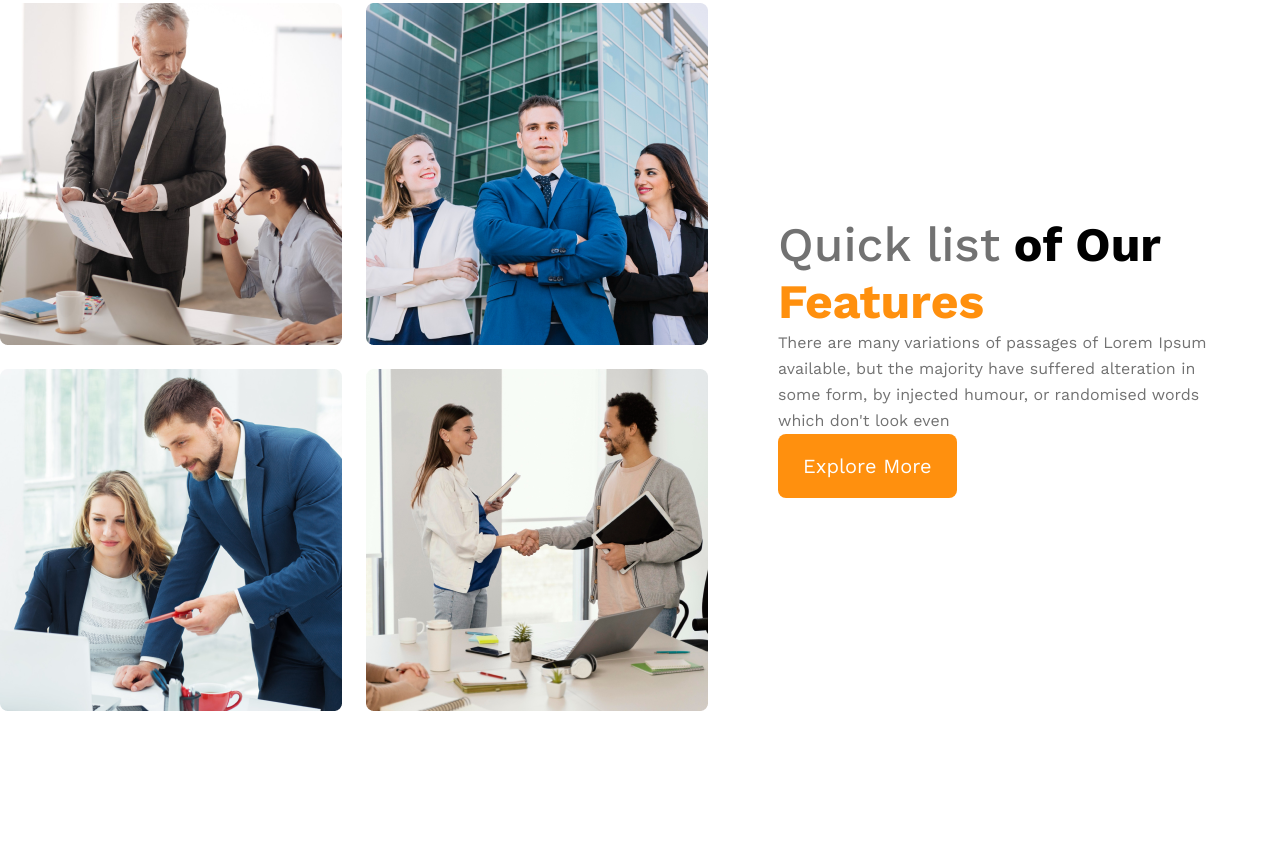
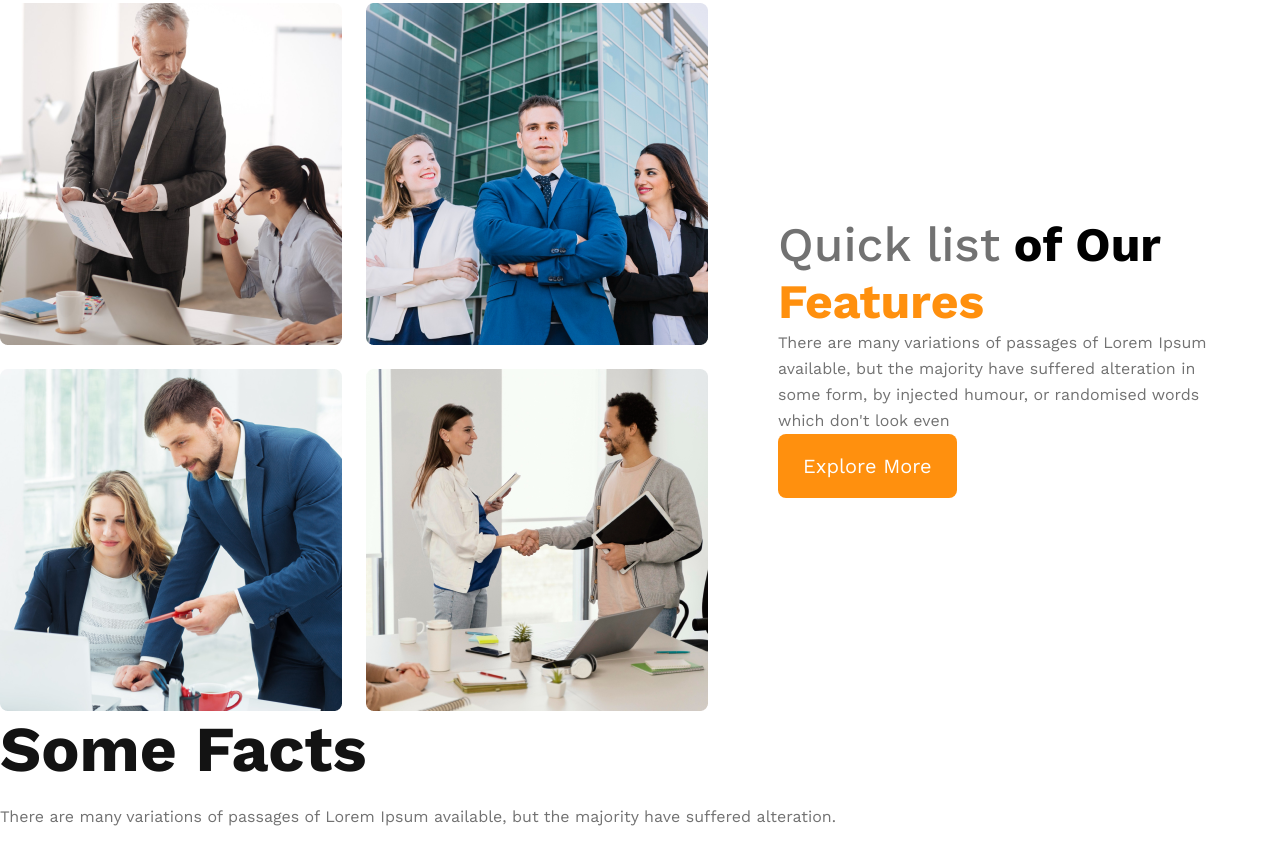
Before and after one commit to sabilar-rahman/module-09-g3-architecture-, a plain HTML site: page index.html in a window 1280 px wide. Shown: the part 931-1795 px from the top of the page. Before the commit the page ends 1712 px from the top, so only its background shows below. Drawn offline with nearby package versions, Linux system fonts and the light colour scheme.

Commit message:
some facts

```diff
--- a/index.html
+++ b/index.html
@@ -64,6 +64,18 @@
 
         </section>
 
+        <!-- features section start -->
+        <section class="features">
+
+        </section>
+
+        <!-- facts section  -->
+
+        <section class="facts">
+            <h3 class="banner-title">Some Facts</h3>
+            <p class="banner-description">There are many variations of passages of Lorem Ipsum available, but the majority have suffered alteration.</p>
+        </section>
+
     </main>
 
     <footer>
```
